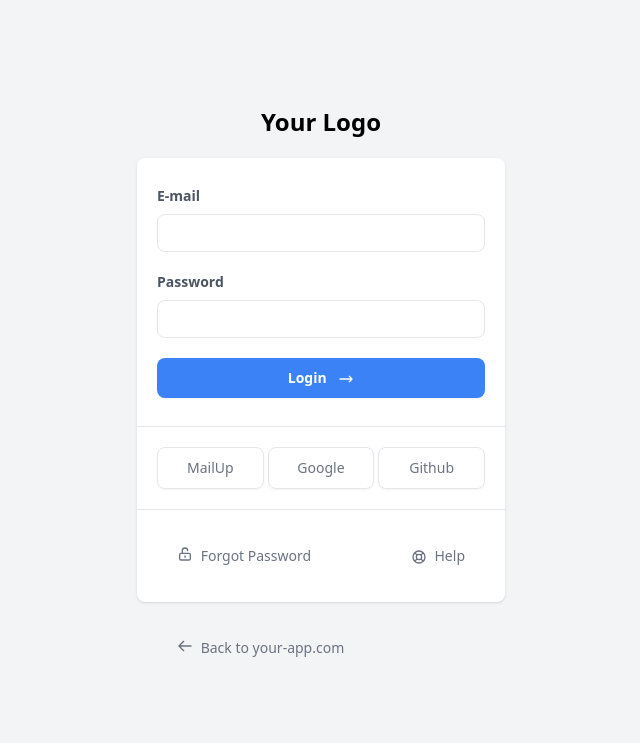
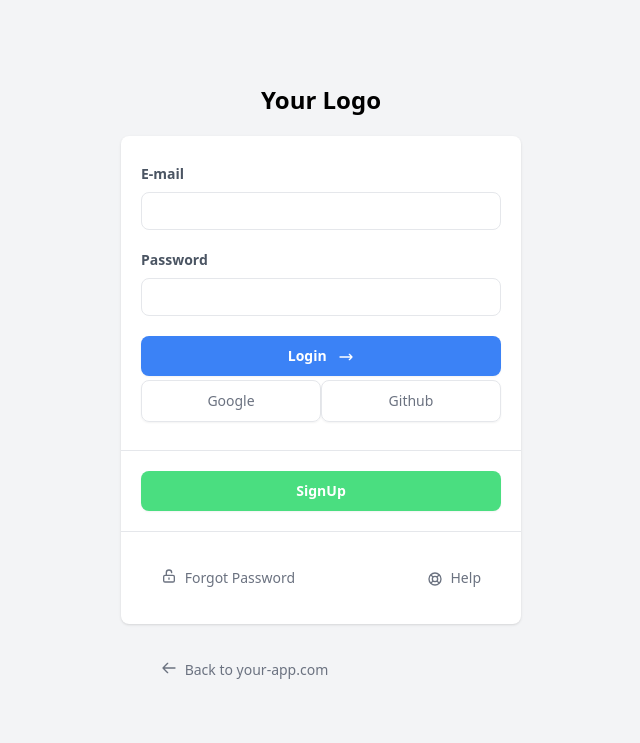
Before and after one commit to VaNomad/logInOut_tailwind, a website: page index.html in a window 1280 px wide. Shown: the whole page, without its empty margins (319-959 px from the left). Drawn offline with Linux system fonts and the light colour scheme.

Commit message:
Adds changes to login layout

```diff
--- a/index.html
+++ b/index.html
@@ -12,14 +12,20 @@
 
 <!-- Login Form -->
 <div class="min-h-screen bg-gray-100 flex flex-col justify-center sm:py-12">
-  <div class="p-10 xs:p-0 mx-auto md:w-full md:max-w-md">
+  <!-- Outer Container -->
+  <div class="p-6 xs:p-0 mx-auto md:w-full md:max-w-md">
+    <!-- Logo -->
     <h1 class="font-bold text-center text-2xl mb-5">Your Logo</h1>
+    <!-- Inner Container -->
     <div class="bg-white shadow w-full rounded-lg divide-y divide-gray-200">
+      <!-- Form -->
       <div class="px-5 py-7">
         <label class="font-semibold text-sm text-gray-600 pb-1 block">E-mail</label>
         <input type="text" class="border rounded-lg px-3 py-2 mt-1 mb-5 text-sm w-full" />
         <label class="font-semibold text-sm text-gray-600 pb-1 block">Password</label>
         <input type="text" class="border rounded-lg px-3 py-2 mt-1 mb-5 text-sm w-full" />
+        <div class="grid gap-1">
+          <div class="grid grid-cols-1">
             <button type="button" class="transition duration-200 bg-blue-500 hover:bg-blue-600 focus:bg-blue-700 focus:shadow-sm focus:ring-4 focus:ring-blue-500 focus:ring-opacity-50 text-white w-full py-2.5 rounded-lg text-sm shadow-sm hover:shadow-md font-semibold text-center inline-block">
               <span class="inline-block mr-2">Login</span>
               <svg xmlns="http://www.w3.org/2000/svg" fill="none" viewBox="0 0 24 24" stroke="currentColor" class="w-4 h-4 inline-block">
@@ -27,12 +33,15 @@
               </svg>
           </button>
           </div>
-      <div class="p-5">
-          <div class="grid grid-cols-3 gap-1">
-              <button type="button" class="transition duration-200 border border-gray-200 text-gray-500 w-full py-2.5 rounded-lg text-sm shadow-sm hover:shadow-md font-normal text-center inline-block">MailUp</button>
+          <div class="grid grid-cols-2">
             <button type="button" class="transition duration-200 border border-gray-200 text-gray-500 w-full py-2.5 rounded-lg text-sm shadow-sm hover:shadow-md font-normal text-center inline-block">Google</button>
             <button type="button" class="transition duration-200 border border-gray-200 text-gray-500 w-full py-2.5 rounded-lg text-sm shadow-sm hover:shadow-md font-normal text-center inline-block">Github</button>
           </div>
+      </div>
+
+      </div>
+      <div class="p-5">
+        <button type="button" class="transition duration-200 bg-green-400 hover:bg-green-600 focus:bg-green-700 focus:shadow-sm focus:ring-4 focus:ring-green-500 focus:ring-opacity-50 text-white w-full py-2.5 rounded-lg text-sm shadow-sm hover:shadow-md font-semibold text-center inline-block">SignUp</button>
       </div>
         <div class="py-5">
         <div class="grid grid-cols-2 gap-1">
```
Also changed, not shown: dist/output.css. Lines whose indentation alone changed are shown as unchanged.
